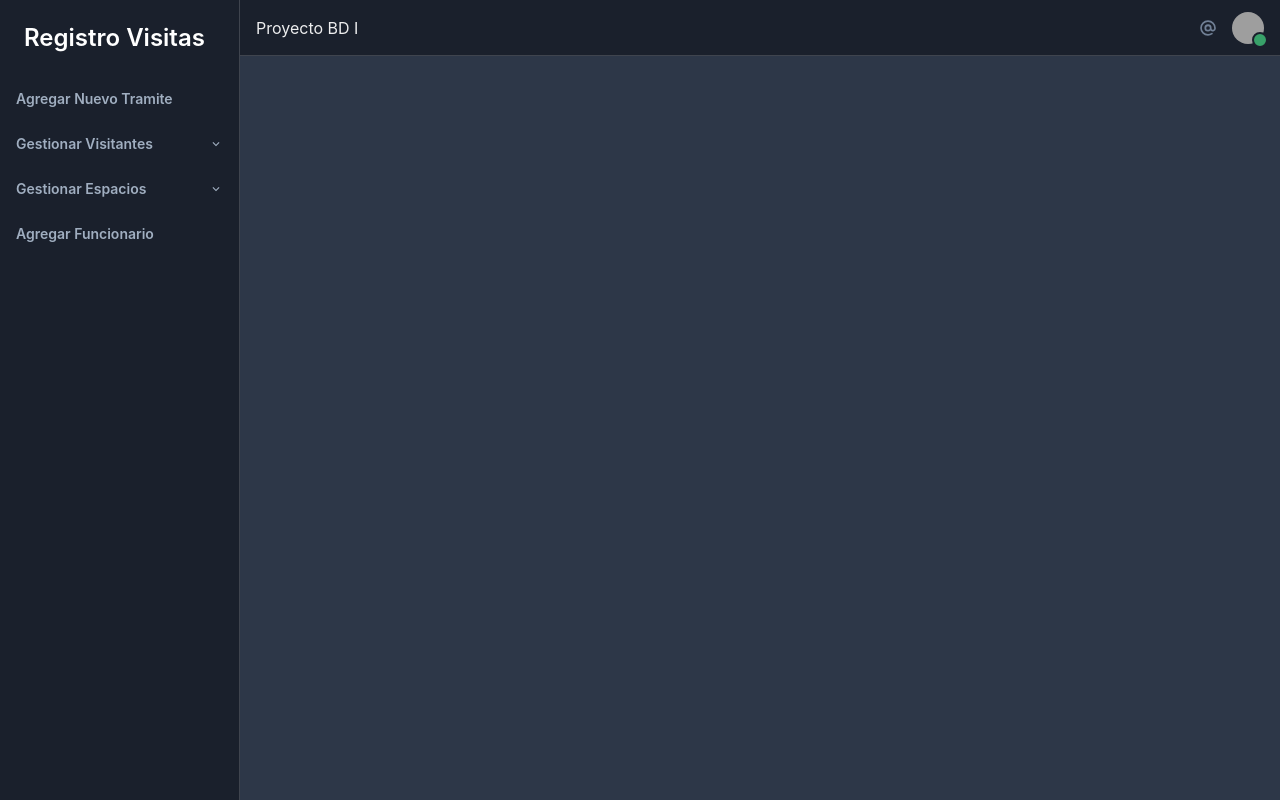
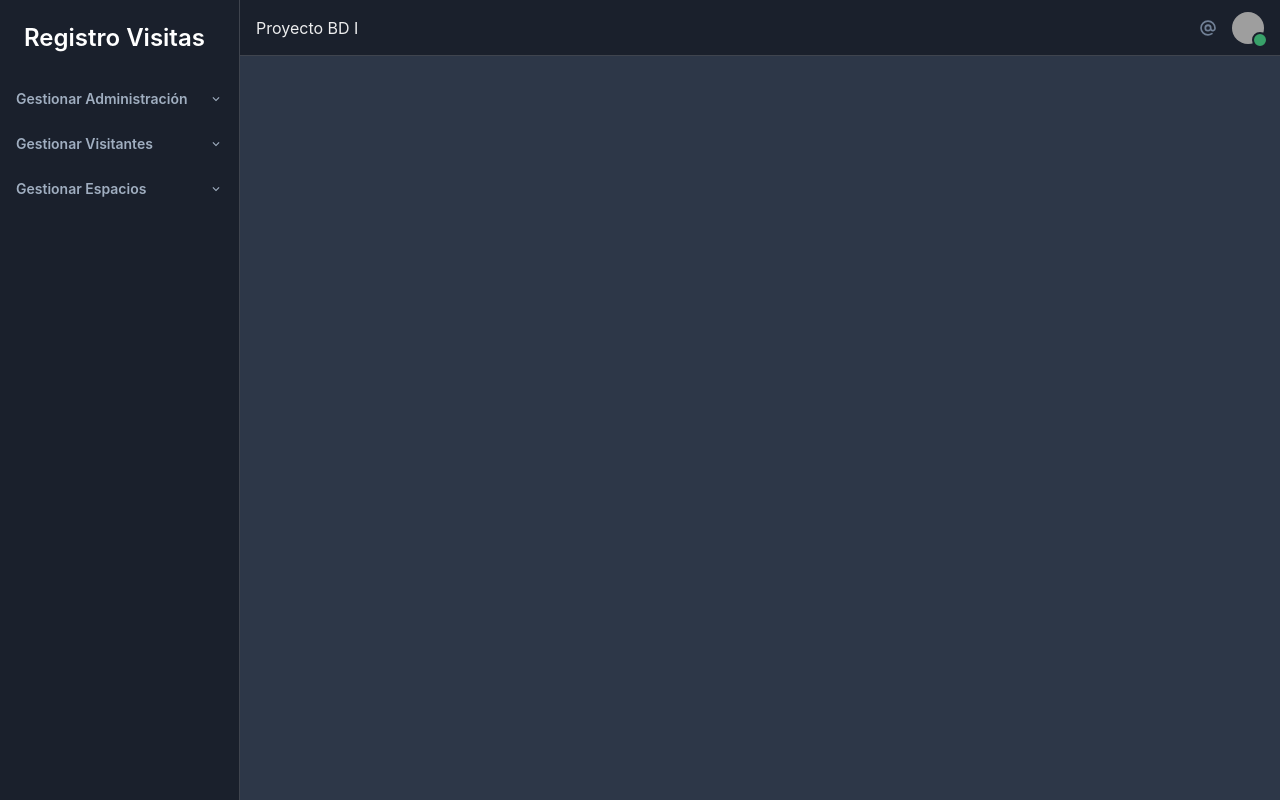
Before and after one commit to Johan-Palacios/registrosVisitasBD, a React (Vite) app in the folder basedatosfront/: page / in a window 1280 px wide. Built offline with nearby package versions, Linux system fonts and the light colour scheme; grey boxes are pictures that could not be loaded.

Commit message:
format: Add alias components

```diff
--- a/basedatosfront/src/components/userInteraction/SidebarContent.jsx
+++ b/basedatosfront/src/components/userInteraction/SidebarContent.jsx
@@ -1,10 +1,11 @@
-import { Flex, Text, Box, Collapse, useDisclosure, Icon  } from "@chakra-ui/react";
+import { Flex, Text, Box, Collapse, useDisclosure, Icon } from "@chakra-ui/react";
 import NavItem from './NavItem.jsx'
 import { ChevronDownIcon } from "@chakra-ui/icons";
 
 const SidebarContent = (props) => {
   const manageVisitas = useDisclosure();
   const manageSpaces = useDisclosure();
+  const manageAdmin = useDisclosure();
 
   return (<Box
     as="nav"
@@ -47,8 +48,25 @@ const SidebarContent = (props) => {
       aria-label="Main Navigation"
     >
 
-    <NavItem >Agregar Nuevo Tramite</NavItem>
-    <NavItem   onClick={manageVisitas.onToggle}>
+      <NavItem onClick={manageAdmin.onToggle}>
+        Gestionar Administración
+        <Icon
+          as={ChevronDownIcon}
+
+          ml="auto"
+          transform={manageAdmin.isOpen && "rotate(90deg)"}
+        />
+      </NavItem>
+      <Collapse in={manageAdmin.isOpen}>
+        <NavItem pl="12" py="2">
+          Agregar Nuevo Tramite
+        </NavItem>
+        <NavItem pl="12" py="2">
+          Agregar Funcionario
+        </NavItem>
+      </Collapse>
+
+      <NavItem onClick={manageVisitas.onToggle}>
         Gestionar Visitantes
         <Icon
           as={ChevronDownIcon}
@@ -66,7 +84,7 @@ const SidebarContent = (props) => {
         </NavItem>
       </Collapse>
 
-    <NavItem   onClick={manageSpaces.onToggle}>
+      <NavItem onClick={manageSpaces.onToggle}>
         Gestionar Espacios
         <Icon
           as={ChevronDownIcon}
@@ -83,7 +101,6 @@ const SidebarContent = (props) => {
           Agregar Edificio
         </NavItem>
       </Collapse>
-    <NavItem >Agregar Funcionario</NavItem>
     </Flex>
   </Box>
   )
--- a/basedatosfront/src/pages/forms/NuevoTramite.jsx
+++ b/basedatosfront/src/pages/forms/NuevoTramite.jsx
@@ -1,5 +1,5 @@
 import { Button, FormLabel, Input, Stack, FormControl } from "@chakra-ui/react"
-import FormBase from '../../components/forms/FormBase.jsx'
+import FormBase from '@components/forms/FormBase.jsx'
 
 
 const NuevoTramite = () => {
```
Lines whose indentation alone changed are shown as unchanged.
